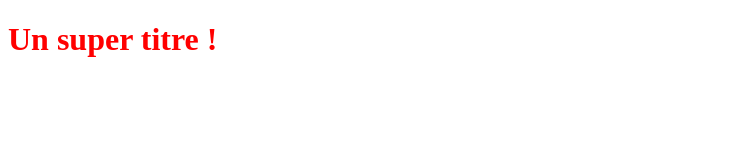
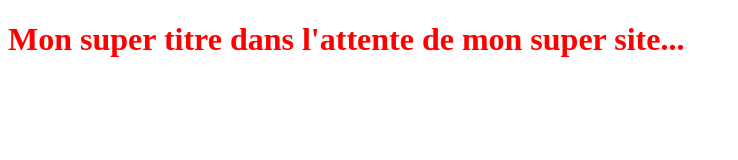
Before and after one commit to Karim-NEDJAR/Dynamisez_une_page_web_avec_des_animations_CSS_NEDJAR_Karim, a plain HTML site: page index.html in a window 1280 px wide. Shown: the whole page, without its empty margins (0-738 px from the left). Drawn offline with Linux system fonts and the light colour scheme.

Commit message:
Update index.html

```diff
--- a/index.html
+++ b/index.html
@@ -5,6 +5,6 @@
    <link rel="stylesheet" type="text/css" href="styles/styles.css">
 </head>
 <body>
-   <h1>Un super titre ! </h1>
+   <h1>Mon super titre dans l'attente de mon super site...</h1>
 </body>
 </html>
```
